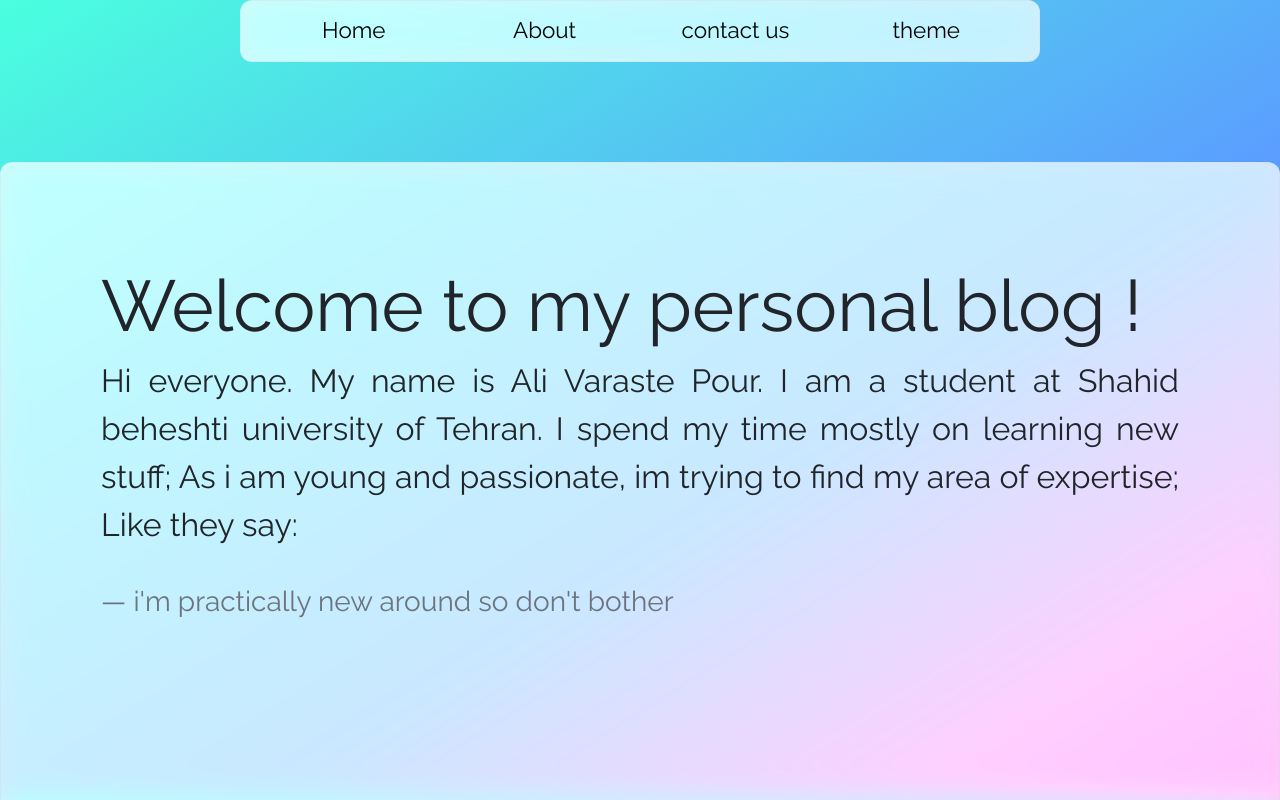
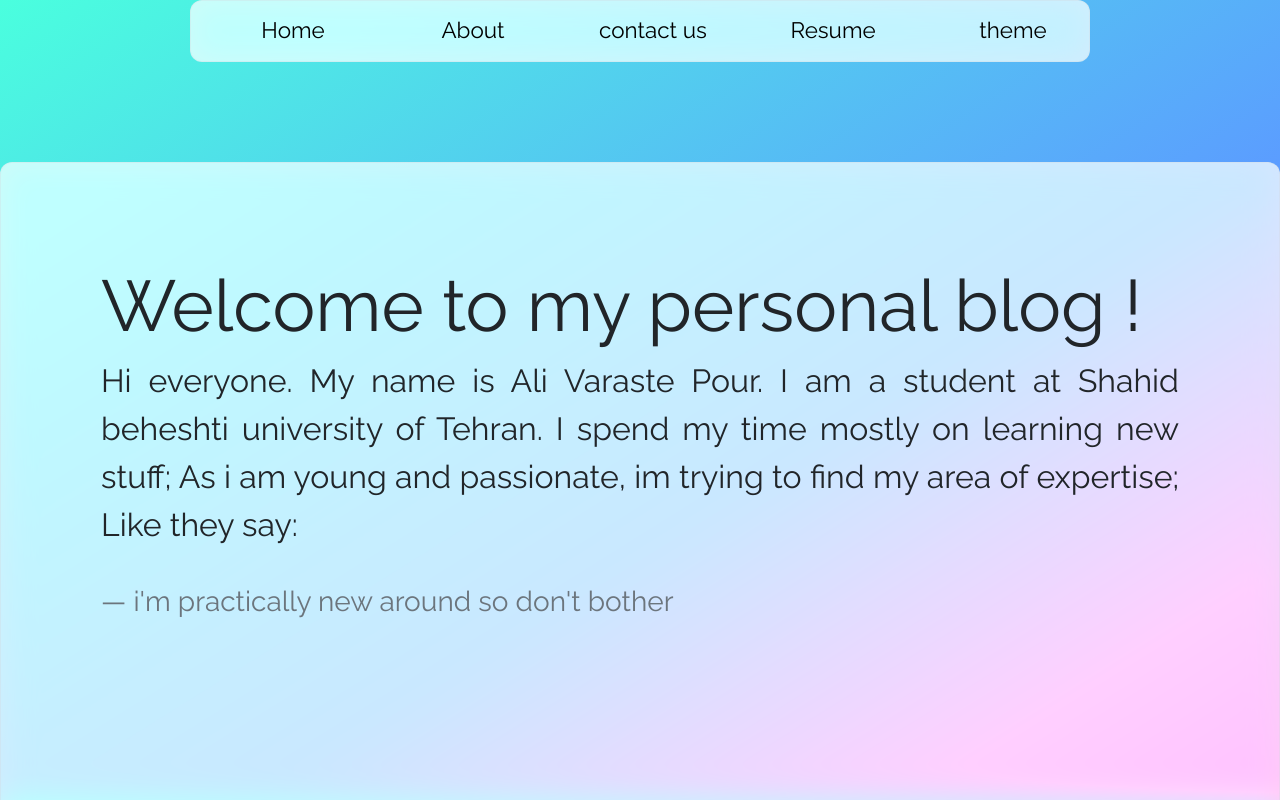
Before and after one commit to alivarastepour/personal-blog, a React (Create React App) app: page / in a window 1280 px wide. Shown: the top 800 px of the page. Built offline with nearby package versions, Linux system fonts and the light colour scheme.

Commit message:
resume download styles are added

```diff
--- a/src/Components/Header/Header.styles.ts
+++ b/src/Components/Header/Header.styles.ts
@@ -8,7 +8,7 @@ export const Wrapper = styled.div`
   z-index : 10 ;
 
   .container {
-    max-width: 800px;
+    max-width: 900px;
     border-radius: 12px;
   }
 
--- a/src/Components/Header/index.tsx
+++ b/src/Components/Header/index.tsx
@@ -17,6 +17,9 @@ const Header = () => {
                 <div className="holder-r">
                 <button className='flex-item button'><a href="#contact-us">contact us</a></button>
                 </div>
+                <div className="holder-r">
+                <button className='flex-item button'><a download>Resume</a></button>
+                </div>
                 <div className="drop-down holder-r">
                     <button className="dropbtn flex-item button">theme</button>
                         <div className="drop-down-content">
```
